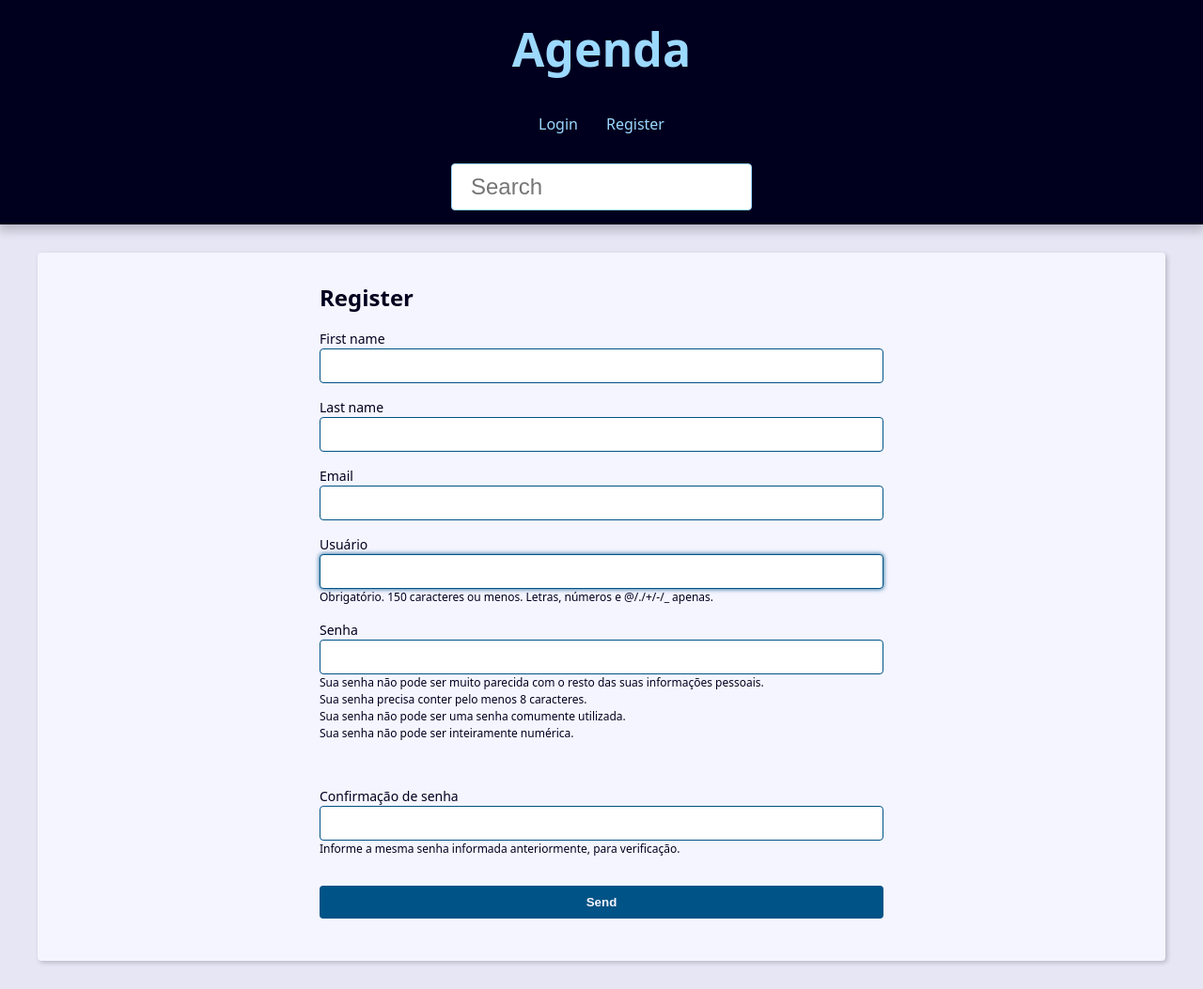
After one commit to livialeall/agenda-django, a Django app: page /user/create/ in a window 1280 px wide. The commit adds this page. Shown: the whole page at 94% size. Run offline with Django 5.2, Linux system fonts and the light colour scheme.

Commit message:
Registro,Login e Update do Usuário - Validação de Login e Ownership

```diff
--- a/base_static/global/css/style.css
+++ b/base_static/global/css/style.css
@@ -239,6 +239,12 @@
     border: 1px solid rgba(255, 255, 0, 90%);
   }
 
+
+  .message.info {
+    background: rgba(0, 0, 255, 0.3);
+    border: 1px solid rgba(0, 0, 255, 90%);
+  }
+
   .form-wrapper {
     max-width: 60rem;
     margin: var(--spacing) auto;
--- a/base_templates/global/base.html
+++ b/base_templates/global/base.html
@@ -8,6 +8,8 @@
 <body>
 
 {% include "global/partials/header.html" %}
+
+{% include "global/partials/messages.html" %}
     <main class="content">
         {% block content %}{% endblock content %}
         {% include "global/partials/pagination.html" %}
--- a/base_templates/global/partials/header.html
+++ b/base_templates/global/partials/header.html
@@ -2,16 +2,28 @@
     <h1 class="header-heading"><a href="{% url "contact:index" %}" class="header-link">Agenda</a></h1>
     <nav class="menu">
         <ul class="menu-list">
+
+            {% if user.is_authenticated %}
             <li class="menu-item">
-                <a href="{% url "contact:create" %}" class="menu-link">
-                    Create
-                </a>
+                <a href="{% url "contact:create" %}" class="menu-link">Create</a>
             </li>
+
             <li class="menu-item">
-                <a href="" class="menu-link">
-                    Link
-                </a>
+                <a href="{% url "contact:user_update" %}" class="menu-link">Update Profile</a>
             </li>
+
+            <li class="menu-item">
+                <a href="{% url "contact:logout" %}" class="menu-link">Logout</a>
+            </li>
+            {% else %}
+            <li class="menu-item">
+                <a href="{% url "contact:login" %}" class="menu-link">Login</a>
+            </li>
+
+            <li class="menu-item">
+                <a href="{% url "contact:register" %}" class="menu-link">Register</a>
+            </li>
+            {% endif %}
         </ul>
     </nav>
 
--- /dev/null
+++ b/base_templates/global/partials/messages.html
@@ -0,0 +1,5 @@
+{% if messages %}
+    {% for message in messages %}
+    <div class="message {{message.tags}}">{{message}}</div> {% comment %} aqui as tags eu consigo relacionar a classe com o tipo de mensagem colocado no user.forms {% endcomment %}
+    {% endfor %}
+{% endif %}
--- a/contact/forms.py
+++ b/contact/forms.py
@@ -1,7 +1,10 @@
 
 from django import forms
 from django.core.exceptions import ValidationError
+from django.contrib.auth.forms import UserCreationForm
+from django.contrib.auth.models import User #model para user
 from . import models
+from django.contrib.auth import password_validation
 
 #formulario
 class ContactForm(forms.ModelForm): #baseado no model que eu ja tenho
@@ -17,10 +20,12 @@ class ContactForm(forms.ModelForm): #baseado no model que eu ja tenho
         # help_text = 'Texto de ajuda para o usario'
     )
 
-    picture = forms.ImageField(
+    #sobre escreveu meu modulo
+    picture = forms.ImageField(required=False,
         widget=forms.FileInput(
             attrs={
                 'accept':'image/*', #qualquer imagem
+
             }
         )
     )
@@ -46,3 +51,113 @@ class ContactForm(forms.ModelForm): #baseado no model que eu ja tenho
             self.add_error('last_name',msg) #campo onde eu adiciono o erro
 
         return super().clean()
+
+class RegisterForm(UserCreationForm):
+    first_name = forms.CharField(required=True,error_messages={'required':'Favor digitar o seu nome'})
+    last_name = forms.CharField(required=True)
+    email = forms.EmailField()
+
+    class Meta:
+        model = User
+        fields = ( 'first_name','last_name','email','username','password1','password2')
+
+    def clean_email(self):
+        email = self.cleaned_data.get('email')
+
+        if User.objects.filter(email=email).exists(): #se o email que passaram no form existe na db
+            self.add_error(
+                'email',
+                ValidationError('Ja existe um usuario com esse email',code='invalid')
+            )
+        return email
+
+
+#alterando dados usurarios - Validação de todos os campos
+class RegisterUpdateForm(forms.ModelForm):
+    first_name = forms.CharField(
+        min_length=2,
+        max_length=30,
+        required=True,
+        help_text='Required.',
+        error_messages={
+            'min_length': 'Please, add more than 2 letters.'
+        }
+    )
+    last_name = forms.CharField(
+        min_length=2,
+        max_length=30,
+        required=True,
+        help_text='Required.'
+    )
+
+    password1 = forms.CharField(
+        label="Password",
+        strip=False,
+        widget=forms.PasswordInput(attrs={"autocomplete": "new-password"}),
+        help_text=password_validation.password_validators_help_text_html(),
+        required=False,
+    )
+
+    password2 = forms.CharField(
+        label="Password 2",
+        strip=False,
+        widget=forms.PasswordInput(attrs={"autocomplete": "new-password"}),
+        help_text='Use the same password as before.',
+        required=False,
+    )
+
+    #checa se o email tem na db
+    def clean_email(self):
+        email = self.cleaned_data.get('email') #email enviado no form update
+        current_email = self.instance.email #email já cadastrado
+
+        if current_email != email:#se o email que ela ta enviando no formulario é diferente do email cadastrado - ela quer alterar logo eu confiro se ele ja existe na db
+            if User.objects.filter(email=email).exists(): #se o email que passaram no form existe na db
+                self.add_error(
+                    'email',
+                    ValidationError('Ja existe um usuario com esse email',code='invalid')
+                )
+        return email
+
+    def clean_password1(self):
+        password1 = self.cleaned_data.get('password1')
+
+        if password1:
+            try:
+                password_validation.validate_password(password1)
+            except ValidationError as errors:
+                self.add_error('password1',ValidationError(errors))
+        return password1
+
+
+    def save(self,commit=True): #esta sobreescrevendo o metodo que salva na db - por isso precisa retornar o user
+        cleaned_data = self.cleaned_data
+        user = super().save(commit=False) #salvo os dados do usario sem puxar pra db
+
+        password = cleaned_data.get('password1')
+
+        if password: #salva senha do usuario de forma criptografada
+            user.set_password(password)
+
+        if commit:
+            user.save()
+        return user
+
+
+     #validação de mais um campo
+    def clean(self):
+        password1 = self.cleaned_data.get('password1')
+        password2 = self.cleaned_data.get('password2')
+        if password1 or password2:
+            if password1 != password2:
+                self.add_error(
+                    'password2',
+                    ValidationError('Senhas não são iguais')
+                )
+
+        super().clean()
+
+
+    class Meta:
+        model = User
+        fields = ( 'first_name','last_name','email','username')
--- a/contact/models.py
+++ b/contact/models.py
@@ -21,7 +21,7 @@ class Contact(models.Model): #campos da tabela
     created_date = models.DateTimeField(default=timezone.now)
     description = models.TextField(blank=True) #nao tem limitação em comparação ao ChartField
     show = models.BooleanField(default=True) #mostr automaticamente
-    picture = models.ImageField(blank=True, upload_to = 'pictures/%Y/%m') #cria uma pasta picures dentro de media com a legenda do ano e mes
+    picture = models.ImageField(blank=True,null=True, upload_to = 'pictures/%Y/%m') #cria uma pasta picures dentro de media com a legenda do ano e mes
     category = models.ForeignKey(Category,on_delete=models.SET_NULL,blank=True,null=True) #on_delete -> quando eu apagar a categoria o que acontece com o contato? SET_NULL -> quando eu apagar o campo é setado para nulo nos contatos
     owner =  models.ForeignKey(User,on_delete=models.SET_NULL,blank=True,null=True)
 
--- a/contact/templates/contact/contact.html
+++ b/contact/templates/contact/contact.html
@@ -18,7 +18,7 @@
             </p>
         {% endif %}
 
-
+        {% if user == contact.owner %}
         <div class="contact-links">
             <a class="btn btn-link" href="{% url "contact:update" contact.id %}">Update</a> {% comment %} passei a url e passei o parametro {% endcomment %}
 
@@ -38,7 +38,7 @@
 
             </form>
         </div>
-
+        {% endif %}
     </div>
 
 {% endblock content %}
--- a/contact/templates/contact/create.html
+++ b/contact/templates/contact/create.html
@@ -22,7 +22,7 @@
                 {{field.errors}} {% comment %} erro simulado de validação do campo {% endcomment %}
 
                 {% if field.help_text %}
-                   <p class="help-teext"> {{ field.help_text}} </p>
+                   <p class="help-text"> {{ field.help_text}} </p>
                 {% endif %}
 
                 </div>
--- a/contact/templates/contact/index.html
+++ b/contact/templates/contact/index.html
@@ -43,6 +43,7 @@
                             {{contact.email}}
 
                         </td>
+
                 {% endfor %}
             </tbody>
         </table>
--- /dev/null
+++ b/contact/templates/contact/partials/usar_form.html
@@ -0,0 +1,30 @@
+<form
+action="{{ form_action }}"
+method="POST"
+> {% comment %} utilizado para envio de arquivos {% endcomment %}
+{% csrf_token %}
+<div class="form-content">
+    {% for field in form %} {% comment %} para cada field eu crio uma div {% endcomment %}
+        <div class="form-group">
+        <label for="{{field.id_for_label}}">{{field.label}}</label>
+        {{ field }} {% comment %} ja é o campo de input {% endcomment %}
+
+        {{field.errors}} {% comment %} erro simulado de validação do campo {% endcomment %}
+
+        {% if field.help_text %}
+           <p class="help-text"> {{ field.help_text}} </p>
+        {% endif %}
+        </div>
+    {% endfor %}
+
+
+
+</div> {% comment %} validação de erros non_field {% endcomment %}
+
+<div class="form-content">
+    <div class="form-group">
+    <button class="btn" type="submit">Send</button>
+    </div>
+</div>
+
+</form>
--- /dev/null
+++ b/contact/templates/contact/register.html
@@ -0,0 +1,11 @@
+{% extends "global/base.html" %}
+{% block content %}
+    <div class="form-wrapper">
+
+        <h2>Register</h2>
+
+
+        {% comment %} no action é pra aonde ele envia os dados do formulario {% endcomment %}
+      {% include "contact/partials/usar_form.html" %}
+    </div>
+{% endblock content %}
--- a/contact/urls.py
+++ b/contact/urls.py
@@ -9,11 +9,20 @@ urlpatterns = [
 
     #contact CRUD - padrao
     path('contact/<int:contact_id>/detail/',views.contact,name='contact'),
-    #criar contato
+    #criar contato -PRECISA ESTAR LOGADO
     path('contact/create/',views.create,name='create'),
-    #update - parametro dinamico do contato
+    #update - parametro dinamico do contato PRECISA ESTAR LOGADO E SER DONA DO CONTATO
     path('contact/<int:contact_id>/update/',views.update,name='update'),
     #deletar contato
     path('contact/<int:contact_id>/delete/',views.delete,name='delete'),
 
+
+    #USER create
+    path('user/create/',views.register,name='register'),
+    #USER LOGIN
+    path('user/login/',views.login_view,name='login'),
+    #USER LOGOUT PRECISA ESTAR LOGADO
+    path('user/logout/',views.logout_view,name='logout'),
+    #DADOS DE UM USUÁRIO LOGADO - PRECISA ESTAR LOGADO
+    path('user/update/',views.user_update,name='user_update'),
 ]
--- a/contact/views/__init__.py
+++ b/contact/views/__init__.py
@@ -4,3 +4,4 @@
 
 from .contact_views import * #importa da view( funcionalidade ) que eu crirei - importa todas as funções
 from .contact_forms import *
+from .user_forms import *
--- a/contact/views/contact_views.py
+++ b/contact/views/contact_views.py
@@ -8,9 +8,7 @@ from django.core.paginator import Paginator
 
 #Pagina que mostra os contatos
 def index(request):
-    contacts = Contact.objects.filter(show=True).order_by('-id') #criando variavel de contato - filtrando tudo que esta com show = True
-
-
+    contacts = Contact.objects.filter(show=True,owner=request.user).order_by('-id') #criando variavel de contato - filtrando tudo que esta com show = True aqui nos filtramos os contatos se estar marcado como true e se o field owner é igual ao request.user
     paginator = Paginator(contacts,10)
     page_number = request.GET.get('page')
     page_obj = paginator.get_page(page_number)
--- /dev/null
+++ b/contact/views/user_forms.py
@@ -0,0 +1,71 @@
+from django.shortcuts import render,redirect
+from django.contrib import messages
+from contact.forms import RegisterForm,RegisterUpdateForm #classe que cria formulario de registro
+from django.contrib.auth.forms import AuthenticationForm
+from django.contrib import auth
+from django.contrib.auth.decorators import login_required
+
+
+def register(request):
+    form = RegisterForm()
+    # messages.info(request,'INFORMACAO') #enviei a mensagem
+
+    # messages.warning(request,'INFORMACAO') #enviei a mensagem
+    # messages.error(request,'INFORMACAO') #enviei a mensagem
+
+    if request.method == 'POST': #se for um formualrio do tipo post e nao apenas uma renderização tipo GET eu salvo na db
+        form = RegisterForm(request.POST) #envio os dados do POST para o form
+
+        if form.is_valid(): #se for valido eu salvo na base de dados
+            form.save()
+            messages.success(request,'Usuario registrado com sucesso') #enviei a mensagem na pagina redirecionada
+            return redirect('contact:index')
+
+    return render(request,'contact/register.html',{
+        'form' : form
+    })
+
+
+def login_view(request):
+    form = AuthenticationForm(request)
+
+    if request.method =='POST':
+        form = AuthenticationForm(request,data=request.POST)
+
+        if form.is_valid():
+            user = form.get_user() #pego o usario que foi passado na requisição
+            auth.login(request,user)
+            messages.success(request,'Login feito com sucesso')
+        else:
+            messages.error(request,'Login Invalido')
+
+    return render(request,'contact/login.html',{
+        'form' : form
+    })
+
+@login_required(login_url='contact:login') #caso nao esteja logado ele redireciona
+def logout_view(request):
+    auth.logout(request)
+    return redirect('contact:login')
+
+
+@login_required(login_url='contact:login') #caso nao esteja logado ele redireciona
+def user_update(request):
+    form = RegisterUpdateForm(instance=request.user)#forçar o usuario a estar logado
+
+    if request.method != 'POST': #se o metodo não for post - eu renderizo
+        return render(
+            request,'contact/user_update.html',{
+            'form' : form
+        })
+
+    form = RegisterUpdateForm(data=request.POST,instance=request.user) #se for POST eu passo os dados do formulario
+
+    if not form.is_valid(): #se nao fro valido eu me mantenho no formulario
+        return render(
+            request,'contact/user_update.html',{
+            'form' : form
+        })
+
+    form.save() #se for valido eu salvo na db
+    return redirect('contact:user_update') #atualiza a pagina sem reenviar o usuario
```
Also changed, not shown: contact/templates/contact/login.html (added, +19 -0 lines), contact/templates/contact/user_update.html (added, +11 -0 lines), contact/views/contact_forms.py (+16 -4 lines), contact/migrations/0005_alter_contact_first_name_alter_contact_last_name_and_more.py (added).
